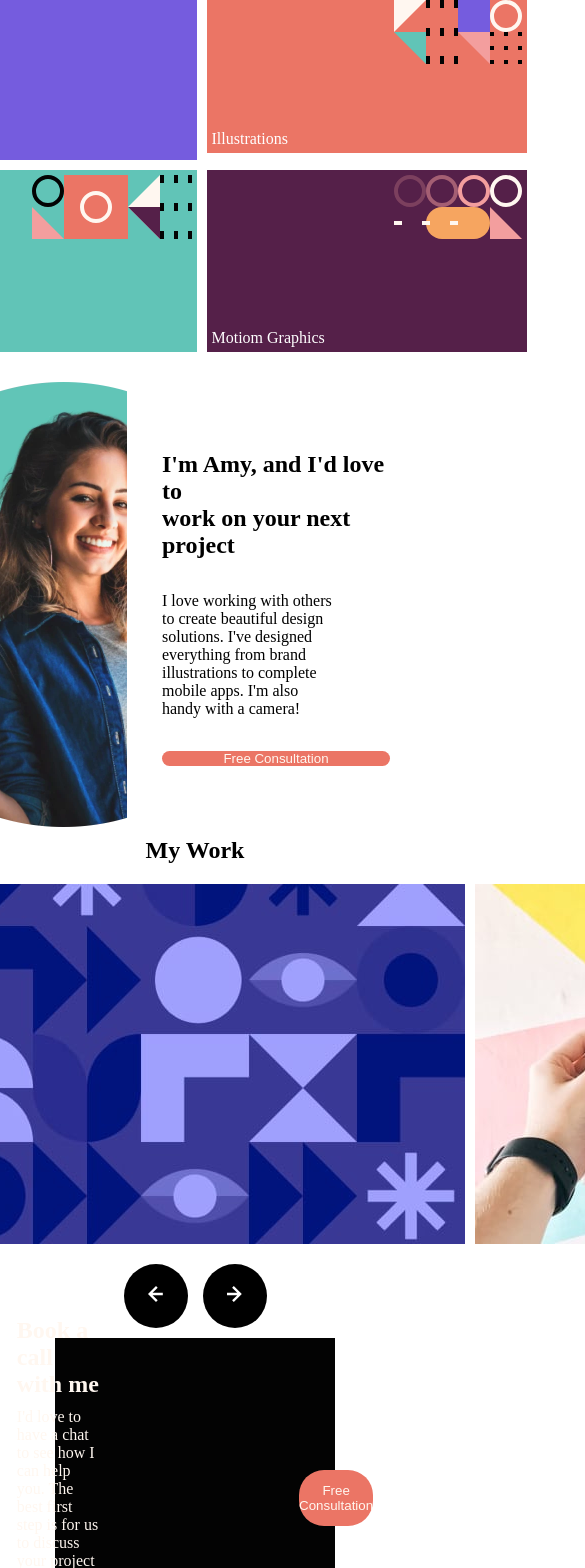
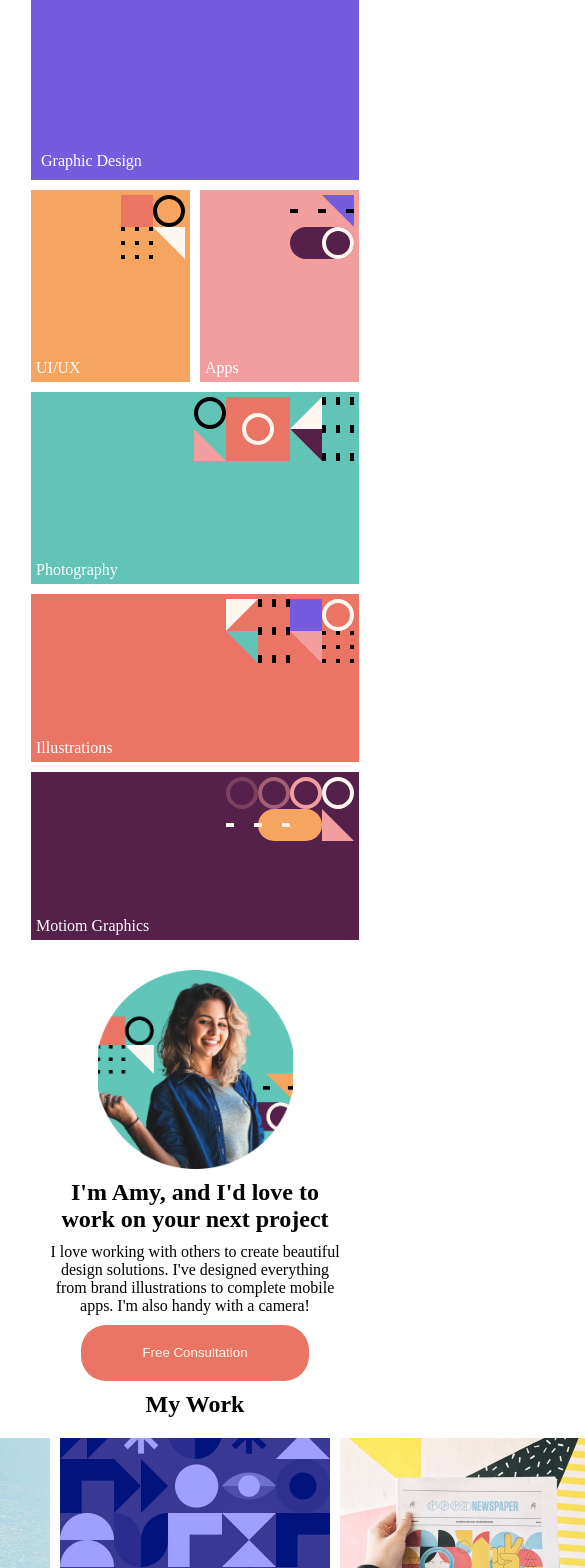
Before and after one commit to Egnoel/designer_portfolio, a React (Create React App) app: page / in a window 390 px wide. Shown: the part 432-2000 px from the top of the page, 585 px wide, since content can reach past the window. Built offline with nearby package versions, Linux system fonts and the light colour scheme.

Commit message:
media queries, tablet & phone mode

```diff
--- a/src/App.css
+++ b/src/App.css
@@ -1,7 +1,6 @@
 * {
   margin: 0;
   padding: 0;
-  box-sizing: border-box;
 }
 
 .App {
@@ -9,4 +8,6 @@
   flex-direction: column;
   gap: 10px;
   align-items: center;
+  width: 100vw;
+  height: 100vh;
 }
--- a/src/App.js
+++ b/src/App.js
@@ -6,7 +6,6 @@ import Contact from "./components/Contact";
 import Logo from "./components/Logo";
 import Motto from "./components/Motto";
 import Skills from "./components/Skills";
-import Works from "./components/Works";
 
 function App() {
   return (
--- a/src/components/Banner/style.css
+++ b/src/components/Banner/style.css
@@ -11,8 +11,8 @@
 }
 
 .amy_image {
-    width: 445px;
-    height: 445px;
+    width: 222px;
+    height: 222px;
 
 }
 
@@ -53,11 +53,11 @@
     cursor: pointer;
 }
 
-@media only screen and (max-width: 768px) {
+@media only screen and (max-width: 768px) and (min-width: 400px) {
     .amy {
         display: flex;
         flex-direction: row;
-        justify-content: space-between;
+
         align-items: center;
         gap: 35px;
 
@@ -66,7 +66,41 @@
     }
 
     .amy_image {
-        width: 110%;
+        width: 445px;
         height: 445px;
     }
+
+    .amy_description {
+        display: flex;
+        flex-direction: column;
+        gap: 33px;
+        width: 40%;
+        height: 306px;
+    }
 }
+
+@media only screen and (max-width: 399px) {
+    .amy {
+        display: flex;
+        flex-direction: column;
+        align-items: center;
+        gap: 10px;
+        text-align: center;
+        width: 100%;
+
+    }
+
+    .amy_image {
+        width: 50%;
+        height: 50%;
+    }
+
+    .amy_description {
+        display: flex;
+        flex-direction: column;
+        align-items: center;
+        width: 100%;
+        height: 50%;
+        gap: 10px;
+    }
+}
--- a/src/components/Carousel/style.css
+++ b/src/components/Carousel/style.css
@@ -38,3 +38,12 @@
     background-color: #755CDE;
     border: none;
 }
+
+@media only screen and (max-width: 399px) {
+    .image-container>img {
+        width: 270px;
+        height: 180px;
+        object-fit: cover;
+    }
+
+}
--- a/src/components/Contact/style.css
+++ b/src/components/Contact/style.css
@@ -36,3 +36,42 @@
     border: none;
     cursor: pointer;
 }
+
+@media only screen and (max-width: 768px) and (min-width: 400px) {
+    .contact {
+        display: flex;
+        flex-direction: row;
+        align-items: center;
+        justify-content: center;
+        padding: 15px;
+        width: 90%;
+        color: #FFF7F0;
+        background-color: #030303;
+        height: 320px;
+        gap: 200px;
+    }
+}
+
+@media only screen and (max-width: 399px) {
+    .contact {
+        display: flex;
+        flex-direction: column;
+        align-items: center;
+        padding: 15px;
+        width: 90%;
+        color: #FFF7F0;
+        background-color: #030303;
+        height: 322px;
+        gap: 10px;
+    }
+
+    .contact_description {
+        display: flex;
+        flex-direction: column;
+        align-items: center;
+        width: 100%;
+        justify-content: center;
+        gap: 10px;
+    }
+
+}
--- a/src/components/Logo/style.css
+++ b/src/components/Logo/style.css
@@ -30,8 +30,14 @@
     cursor: pointer;
 }
 
-@media only screen and (max-width: 768px) {
+@media only screen and (max-width: 768px) and (min-width: 400px) {
     .logo {
-        width: 80%;
+        width: 90%;
     }
 }
+
+@media only screen and (max-width: 399px) {
+    .logo {
+        width: 95%;
+    }
+}
--- a/src/components/Skills/style.css
+++ b/src/components/Skills/style.css
@@ -2,7 +2,7 @@
     display: grid;
     grid-template-areas: "skill1 skill2 skill3 skill4"
         "skill1 skill5 skill5 skill6";
-    grid-template-columns: 354px 164px 164px 354px;
+    grid-template-columns: 177px 82px 82px 177px;
     justify-content: center;
     margin-bottom: 20px;
     margin-top: 15px;
@@ -120,7 +120,8 @@
     align-self: flex-end;
 }
 
-@media only screen and (max-width: 768px) {
+
+@media only screen and (min-width: 400px) and (max-width: 768px) {
     .skills {
         display: grid;
         grid-template-areas: "skill1 skill2 skill3"
@@ -138,3 +139,18 @@
         height: 182px;
     }
 }
+
+@media only screen and (max-width: 399px) {
+    .skills {
+        display: grid;
+        grid-template-areas: "skill1 skill1"
+            "skill2 skill3"
+            "skill4 skill4"
+            "skill5 skill5"
+            "skill6 skill6";
+        grid-template-columns: 159px 159px;
+        width: 100%;
+
+    }
+
+}
```
